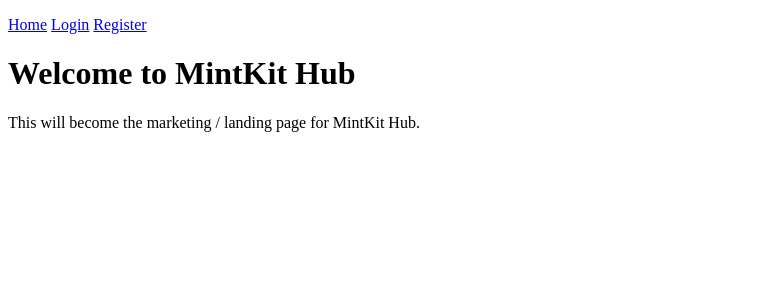
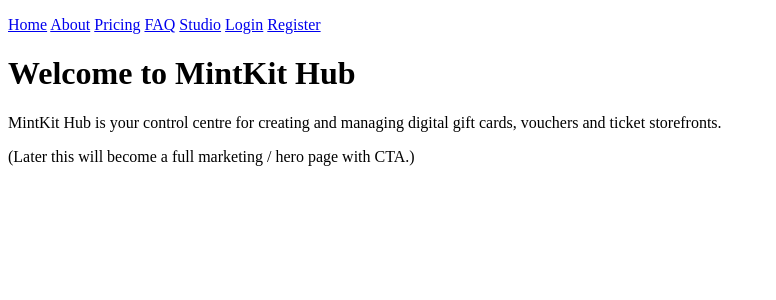
Before and after one commit to Oscar-Ivs/mintkit-hub, a Django app: page / in a window 1280 px wide. Shown: the top 300 px of the page, without its empty margins (0-776 px from the left). Run offline with Django 5.2, Linux system fonts and the light colour scheme; parts of the project's set-up code (start-up, migrations or seed data) failed here and were passed over.

Commit message:
Add About, Pricing, FAQ, and Studio stub pages with navbar links & Add stub URLs and placeholder view/template for subscriptions app

```diff
--- a/core/urls.py
+++ b/core/urls.py
@@ -1,6 +1,11 @@
+# core/urls.py
 from django.urls import path
 from . import views
 
 urlpatterns = [
-    path('', views.home, name='home'),
+    path("", views.home, name="home"),
+    path("about/", views.about, name="about"),
+    path("pricing/", views.pricing, name="pricing"),
+    path("faq/", views.faq, name="faq"),
+    path("studio/", views.studio, name="studio"),
 ]
--- a/core/views.py
+++ b/core/views.py
@@ -1,4 +1,43 @@
-from django.shortcuts import render
+# core/views.py
+from django.shortcuts import render, redirect
+
 
 def home(request):
-    return render(request, 'core/home.html')
+    """
+    Public landing page for MintKit Hub.
+    """
+    return render(request, "core/home.html")
+
+
+def about(request):
+    """
+    Simple About page stub.
+    """
+    return render(request, "core/about.html")
+
+
+def pricing(request):
+    """
+    Simple Pricing page stub.
+    Later we'll add actual plan details.
+    """
+    return render(request, "core/pricing.html")
+
+
+def faq(request):
+    """
+    Simple FAQ page stub.
+    """
+    return render(request, "core/faq.html")
+
+
+def studio(request):
+    """
+    Redirect helper to MintKit Studio.
+
+    For now it's just a placeholder.
+    Later, when studio.mintkit.co.uk is mapped,
+    you can update STUDIO_URL to that domain.
+    """
+    STUDIO_URL = "https://studio.mintkit.co.uk/"  # change when ready
+    return redirect(STUDIO_URL)
--- a/mintkithub/urls.py
+++ b/mintkithub/urls.py
@@ -1,3 +1,4 @@
+# mintkithub/urls.py
 """
 URL configuration for mintkithub project.
 
@@ -24,6 +25,7 @@ urlpatterns = [
     path('accounts/', include('accounts.urls')),  # auth routes
     path('', include('core.urls')),              # homepage & general pages
     path('storefront/', include('storefronts.urls')),  # storefront related pages
+    path("subscriptions/", include("subscriptions.urls")),  # subscription management
 ]
 
 # Serve media files (like uploaded logos) in development
--- /dev/null
+++ b/subscriptions/urls.py
@@ -0,0 +1,7 @@
+# subscriptions/urls.py
+from django.urls import path
+from . import views
+
+urlpatterns = [
+    path("", views.subscriptions_home, name="subscriptions_home"),
+]
--- a/templates/base.html
+++ b/templates/base.html
@@ -1,5 +1,6 @@
 <!DOCTYPE html>
 <html lang="en">
+
 <head>
     <meta charset="utf-8">
     <title>MintKit Hub</title>
@@ -11,20 +12,24 @@
             padding: 0;
             margin: 0 0 1rem 0;
         }
+
         ul.messages li {
             padding: 0.5rem 0.75rem;
             margin-bottom: 0.25rem;
             border-radius: 4px;
         }
+
         /* Colours per message type */
         ul.messages li.success {
             background-color: #e6ffed;
             color: #065f46;
         }
+
         ul.messages li.info {
             background-color: #e0f2fe;
             color: #075985;
         }
+
         ul.messages li.error,
         ul.messages li.danger {
             background-color: #fee2e2;
@@ -32,9 +37,15 @@
         }
     </style>
 </head>
+
 <body>
     <p>
         <a href="{% url 'home' %}">Home</a>
+        <a href="{% url 'about' %}">About</a>
+        <a href="{% url 'pricing' %}">Pricing</a>
+        <a href="{% url 'faq' %}">FAQ</a>
+        <a href="{% url 'studio' %}">Studio</a>
+
         {% if user.is_authenticated %}
         | Logged in as {{ user.username }}
         <a href="{% url 'dashboard' %}">Dashboard</a>
@@ -56,4 +67,5 @@
     {% block content %}
     {% endblock %}
 </body>
+
 </html>
--- a/templates/core/home.html
+++ b/templates/core/home.html
@@ -4,6 +4,11 @@
 <h1>Welcome to MintKit Hub</h1>
 
 <p>
-    This will become the marketing / landing page for MintKit Hub.
+  MintKit Hub is your control centre for creating and managing
+  digital gift cards, vouchers and ticket storefronts.
+</p>
+
+<p>
+  (Later this will become a full marketing / hero page with CTA.)
 </p>
 {% endblock %}
```
Also changed, not shown: templates/core/about.html (added, +16 -0 lines), templates/core/faq.html (added, +17 -0 lines), templates/core/pricing.html (added, +18 -0 lines), templates/subscriptions/subscriptions_home.html (added, +14 -0 lines). Lines whose indentation alone changed are shown as unchanged.
